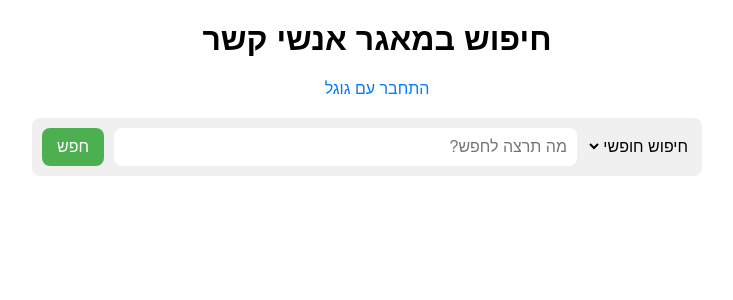
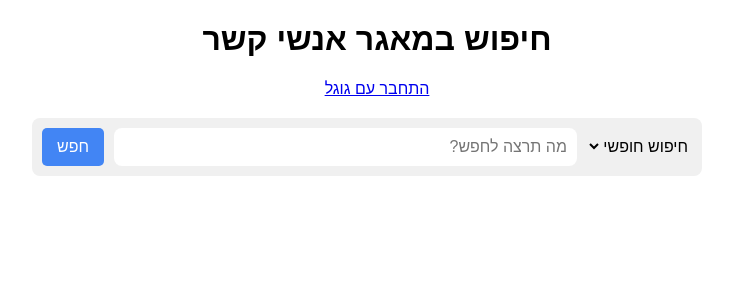
Before and after one commit to Rozenzwaige/phoneindex, a Flask app: template templates/index.html in a window 1280 px wide. Shown: the top 300 px of the page, without its empty margins (263-996 px from the left). Run offline with Flask 3, Linux system fonts and the light colour scheme; the template is opened without the code that fills it, so the values that code supplies are empty.

Commit message:
index.html

```diff
--- a/templates/index.html
+++ b/templates/index.html
@@ -10,8 +10,6 @@
             font-family: Arial, sans-serif;
             direction: rtl;
             background-color: #fff;
-            margin: 0;
-            padding: 0;
         }
 
         .container {
@@ -40,7 +38,7 @@
 
         input[type="text"] {
             width: 100%;
-            max-width: 100%;
+            max-width: 100%; /* כדי למנוע גלישה בצגים קטנים */
             padding: 10px;
             background: white;
             border-radius: 8px;
@@ -49,37 +47,24 @@
         button {
             cursor: pointer;
             padding: 10px 15px;
-            background-color: #4CAF50;
+            background-color: #4285F4; /* צבע רקע לכפתור */
             color: white;
-            border-radius: 8px;
+            border-radius: 5px;
             transition: background-color 0.3s;
         }
 
         button:hover {
-            background-color: #45a049;
-        }
-
-        .login-link {
-            display: block;
-            margin-top: 10px;
-            font-size: 16px;
-            text-decoration: none;
-            color: #007bff;
-        }
-
-        .login-link:hover {
-            text-decoration: underline;
+            background-color: #357ae8; /* שינוי צבע בהובר */
         }
     </style>
 </head>
 <body>
     <h1>חיפוש במאגר אנשי קשר</h1>
 
-    <!-- הוספתי את הצ'ק אם המשתמש מחובר כאן בקוד -->
     {% if user.is_authenticated %}
-        <p>שלום, {{ user.name }}! <a href="{{ url_for('logout') }}">התנתק</a></p>
+    <p>שלום, {{ user.name }}! <a href="{{ url_for('logout') }}">התנתק</a></p>
     {% else %}
-        <a class="login-link" href="{{ url_for('login') }}">התחבר עם גוגל</a>
+    <a href="{{ url_for('login') }}">התחבר עם גוגל</a>
     {% endif %}
 
     <div class="container">
@@ -90,7 +75,7 @@
                     <option value="name">שם</option>
                     <option value="title">טייטל</option>
                 </select>
-                <input type="text" name="query" placeholder="מה תרצה לחפש?" required>
+                <input type="text" name="query" placeholder="מה תרצה לחפש?">
                 <button type="submit">חפש</button>
             </div>
         </form>
```
